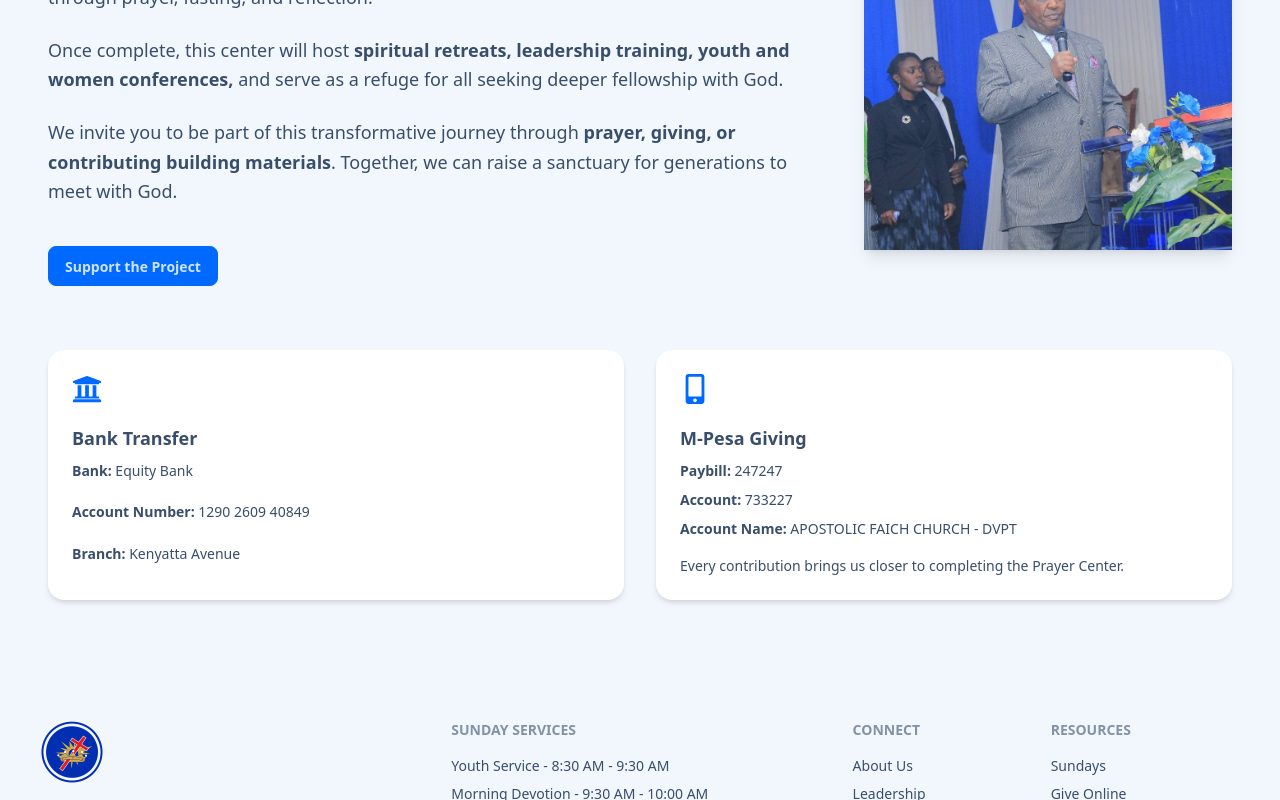
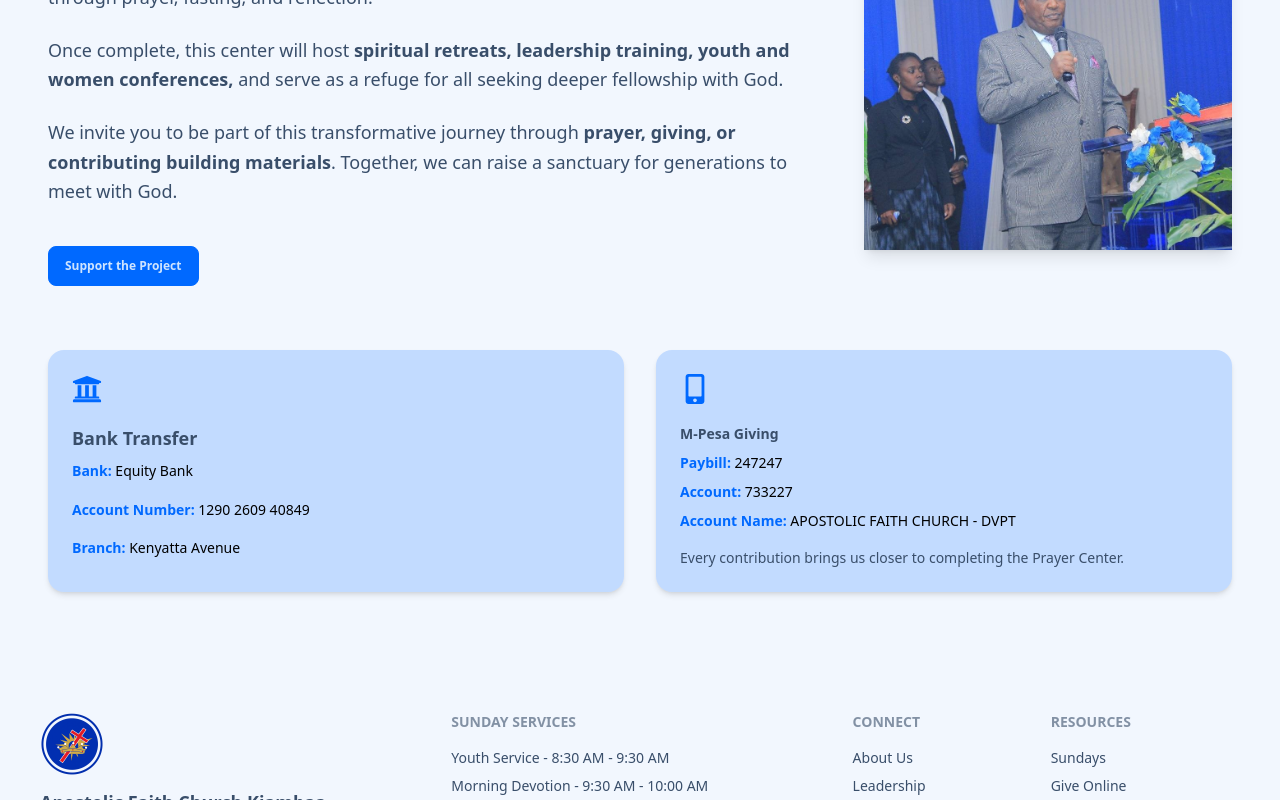
Before and after one commit to bugijay7/afckiambaa, a React (Vite) app in the folder frontend/: page /project in a window 1280 px wide. Shown: the part 1018-1818 px from the top of the page. Built offline with nearby package versions, Linux system fonts and the light colour scheme.

Commit message:
projects

```diff
--- a/frontend/src/components/Events/EventsHero.jsx
+++ b/frontend/src/components/Events/EventsHero.jsx
@@ -22,17 +22,17 @@ function EventsHero() {
         </div>
 
         {/* Heading */}
-        <h2 className="text-3xl md:text-7xl font-bold mb-4 text-white">
+        <h2 className="text-2xl md:text-7xl font-bold mb-4 text-primary">
           Gather • Grow • Serve
         </h2>
 
         {/* Intro paragraph */}
-        <p className="text-white-- md:text-lg text-primary leading-relaxed mb-6 font-bold max-w-3xl mx-auto">
+        <p className="text-xs md:text-lg text-primary-content leading-relaxed mb-6 font-bold max-w-3xl mx-auto">
           At <span className="font-extrabold">Apostolic Faith Church Kiambaa</span>, our events are more than just gatherings—they are moments where hearts are renewed, faith is strengthened, and communities are built. Whether it’s worship, teaching, or fellowship, every event is designed to help you draw closer to Christ and connect with others in His love.
         </p>
 
         {/* Bible Verse */}
-        <blockquote className="italic text-white-- md:text-lg text-primary font-medium">
+        <blockquote className="italic text-xs md:text-lg text-primary font-medium">
           “And let us consider how we may spur one another on toward love and good deeds, not giving up meeting together…” — <span className="font-semibold">Hebrews 10:24–25</span>
         </blockquote>
       </div>
--- a/frontend/src/components/Navbar.jsx
+++ b/frontend/src/components/Navbar.jsx
@@ -64,8 +64,8 @@ function Navbar() {
         <li><Link to="/services" onClick={handleLinkClick}>Services</Link></li>
         <li><Link to="/project" onClick={handleLinkClick}>Project</Link></li>
         <li><Link to="/contact" onClick={handleLinkClick}>Contact</Link></li>
-        <li><Link to="/giving" onClick={handleLinkClick}>Donate</Link></li>
-        <li><Link to="/login" onClick={handleLinkClick}>Login</Link></li>
+        <li><Link to="/giving" onClick={handleLinkClick}>Give</Link></li>
+        <li><Link to="/campuses" onClick={handleLinkClick}>AFC Near You</Link></li>
       </ul>
     </div>
   )}
--- a/frontend/src/pages/Campuses.jsx
+++ b/frontend/src/pages/Campuses.jsx
@@ -484,9 +484,9 @@ export default function Campuses() {
         </div>
       </section>
 
-     <div className="flex flex-col md:flex-row items-center max-w-6xl mx-auto py-12 px-6 gap-8">
+     <div className="flex flex-col-reverse md:flex-row items-center max-w-6xl mx-auto py-12 px-6 gap-8">
   {/* 🔹 Text Section */}
-  <section className="flex-1 bg-base-200 p-6 text-center md:text-left ">
+  <section className="flex-1 bg-base-200 p-6 text-left md:text-left ">
     <h2 className="text-2xl md:text-3xl font-bold mb-4 text-primary">
       Our Headquaters – Apostolic Faith Church Bahati
     </h2>
@@ -530,7 +530,7 @@ export default function Campuses() {
       </section>
 
       {/* 🔹 Regions Filter */}
-<section className="max-w-6xl mx-auto px-6 pb-8">
+<section className="max-w-6xl mx-auto px-3 pd-5 md:px-6 md:pb-8">
   <h3 className="text-xl font-semibold mb-4 text-center">Filter by Region</h3>
   <div className="flex flex-wrap justify-center gap-3 mb-6">
     {regions
@@ -539,7 +539,7 @@ export default function Campuses() {
         <button
           key={r}
           onClick={() => setRegion(r)}
-          className={`px-4 py-2 rounded-full border ${
+          className={`px-4 py-2  border ${
             region === r || (index === 0 && region === "All") // default first button active
               ? "bg-primary text-white border-primary"
               : "bg-base-200 text-base-content border-gray-300 hover:bg-base-300"
--- a/frontend/src/pages/Project.jsx
+++ b/frontend/src/pages/Project.jsx
@@ -9,11 +9,11 @@ function Project() {
     <section id="project" className="bg-base-200 py-20">
       <div className="max-w-7xl mx-auto px-6 md:px-12">
         {/* 🕊️ Header Section */}
-        <div className="text-center mb-12 md:pt-30">
-          <h2 className="text-3xl md:text-5xl font-bold text-primary mb-4">
+        <div className="text-left md:text-center mb-12 pt-10 md:pt-30">
+          <h2 className="text-xl md:text-5xl font-bold text-primary mb-4">
             The Kiambaa Prayer & Retreat Center
           </h2>
-          <p className="text-white-- md:text-lg text-white---content/70 max-w-2xl mx-auto">
+          <p className="text-xs md:text-lg text-white---content/70 max-w-2xl mx-auto">
             Building a lasting place of prayer, renewal, and spiritual growth for generations to come.
           </p>
         </div>
@@ -47,29 +47,29 @@ function Project() {
         <div className="grid md:grid-cols-3 gap-10 items-center mb-16">
           {/* Left - About Text (2/3) */}
           <div className="md:col-span-2 space-y-6">
-            <h3 className="text-2xl md:text-3xl font-semibold text-white---content">
+            <h3 className="text-2xl md:text-3xl text-primary font-bold">
               About the Project
             </h3>
 
-            <p className="text-white-- md:text-lg leading-relaxed text-white---content/80">
+            <p className="text-xs md:text-lg leading-relaxed text-white---content/80">
               The <span className="font-semibold">Kiambaa Prayer & Retreat Center</span> is a visionary project by
               Apostolic Faith Church Kiambaa, created to provide a peaceful and sacred
               space where believers can seek God through prayer, fasting, and reflection.
             </p>
 
-            <p className="text-white-- md:text-lg leading-relaxed text-white---content/80">
+            <p className="text-xs md:text-lg leading-relaxed text-white---content/80">
               Once complete, this center will host{" "}
               <span className="font-semibold">spiritual retreats, leadership training, youth and women conferences,</span>{" "}
               and serve as a refuge for all seeking deeper fellowship with God.
             </p>
 
-            <p className="text-white-- md:text-lg leading-relaxed text-white---content/80">
+            <p className="text-xs md:text-lg leading-relaxed text-white---content/80">
               We invite you to be part of this transformative journey through{" "}
               <span className="font-semibold">prayer, giving, or contributing building materials</span>.
               Together, we can raise a sanctuary for generations to meet with God.
             </p>
 
-            <a href="/giving" className="btn btn-primary mt-4">
+            <a href="/giving" className="btn btn-primary mt-4 text-xs">
               Support the Project
             </a>
           </div>
@@ -87,24 +87,24 @@ function Project() {
         {/* 💰 Giving Options Section */}
         <div className="grid md:grid-cols-2 gap-8">
           {/* 🏦 Bank Transfer */}
-          <div className="card bg-base-100 shadow-md">
+          <div className="card bg-primary/20 shadow-md">
             <div className="card-body">
               <FaUniversity className="text-3xl text-primary mb-3" />
-              <h4 className="card-title text-lg font-semibold">Bank Transfer</h4>
-              <p><span className="font-semibold">Bank:</span> Equity Bank</p>
-              <p><span className="font-semibold">Account Number:</span> 1290 2609 40849</p>
-              <p><span className="font-semibold">Branch:</span> Kenyatta Avenue</p>
+              <h4 className="card-title text-sm md:text-lg font-semibold">Bank Transfer</h4>
+              <p className="text-black"><span className="font-semibold text-primary">Bank:</span> Equity Bank</p>
+              <p className="text-black"><span className="font-semibold text-primary">Account Number:</span> 1290 2609 40849</p>
+              <p className="text-black"><span className="font-semibold text-primary">Branch:</span> Kenyatta Avenue</p>
             </div>
           </div>
 
           {/* 📱 M-Pesa Giving */}
-          <div className="card bg-base-100 shadow-md">
+          <div className="card bg-primary/20 shadow-md">
             <div className="card-body">
               <FaMobileAlt className="text-3xl text-primary mb-3" />
-              <h4 className="card-title text-lg font-semibold">M-Pesa Giving</h4>
-              <p><span className="font-semibold">Paybill:</span> 247247</p>
-              <p><span className="font-semibold">Account:</span> 733227</p>
-              <p><span className="font-semibold">Account Name:</span> APOSTOLIC FAICH CHURCH - DVPT</p>
+              <h4 className="card-title text-sm md:text-lgfont-semibold">M-Pesa Giving</h4>
+              <p className="text-black"><span className="font-semibold text-primary">Paybill:</span> 247247</p>
+              <p className="text-black"><span className="font-semibold text-primary">Account:</span> 733227</p>
+              <p className="text-black"><span className="font-semibold text-primary">Account Name:</span> APOSTOLIC FAITH CHURCH - DVPT</p>
               <p className="mt-2 text-white---content/70">
                 Every contribution brings us closer to completing the Prayer Center.
               </p>
--- a/frontend/src/pages/Services.jsx
+++ b/frontend/src/pages/Services.jsx
@@ -15,8 +15,8 @@ export default function Services() {
     >
       <div className="bg-black/50 min-h-screen w-full flex flex-col items-center py-16">
         {/* ✝️ INTRO SECTION */}
-        <section className="max-w-2xl mx-auto py-16 text-center text-base-100">
-          <p className="text-sm md:text-xl italic leading-relaxed mb-6">
+        <section className="max-w-2xl mx-auto py-16 text-left text-base-100">
+          <p className="text-sm md:text-xl italic leading-relaxed mb-6 px-6">
             At <strong className="underline underline-offset-4 text-primary">Apostolic Faith Church Kiambaa</strong>, our services are designed to
             bring believers together for worship, fellowship, spiritual growth, and
             transformation through the power of God’s Word.
```
Also changed, not shown: frontend/src/pages/Contacts.jsx (+11 -11 lines).
